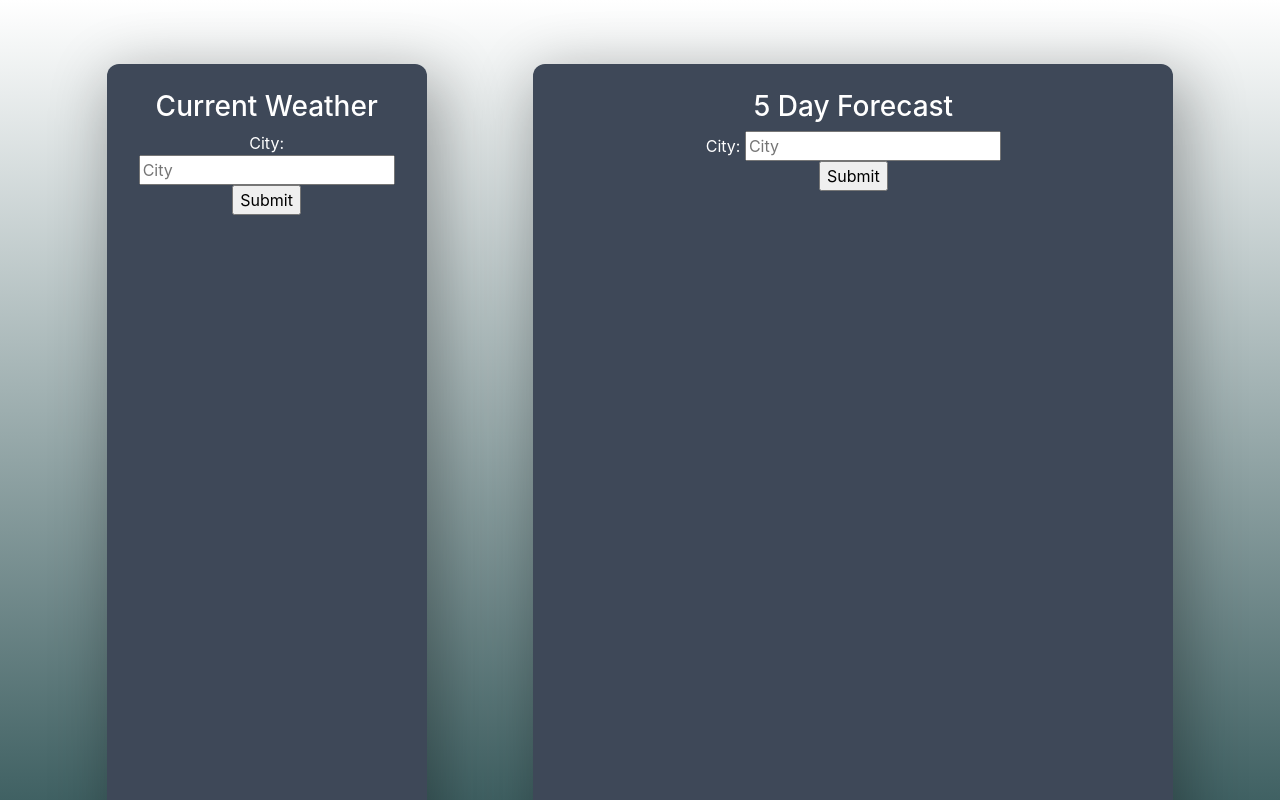
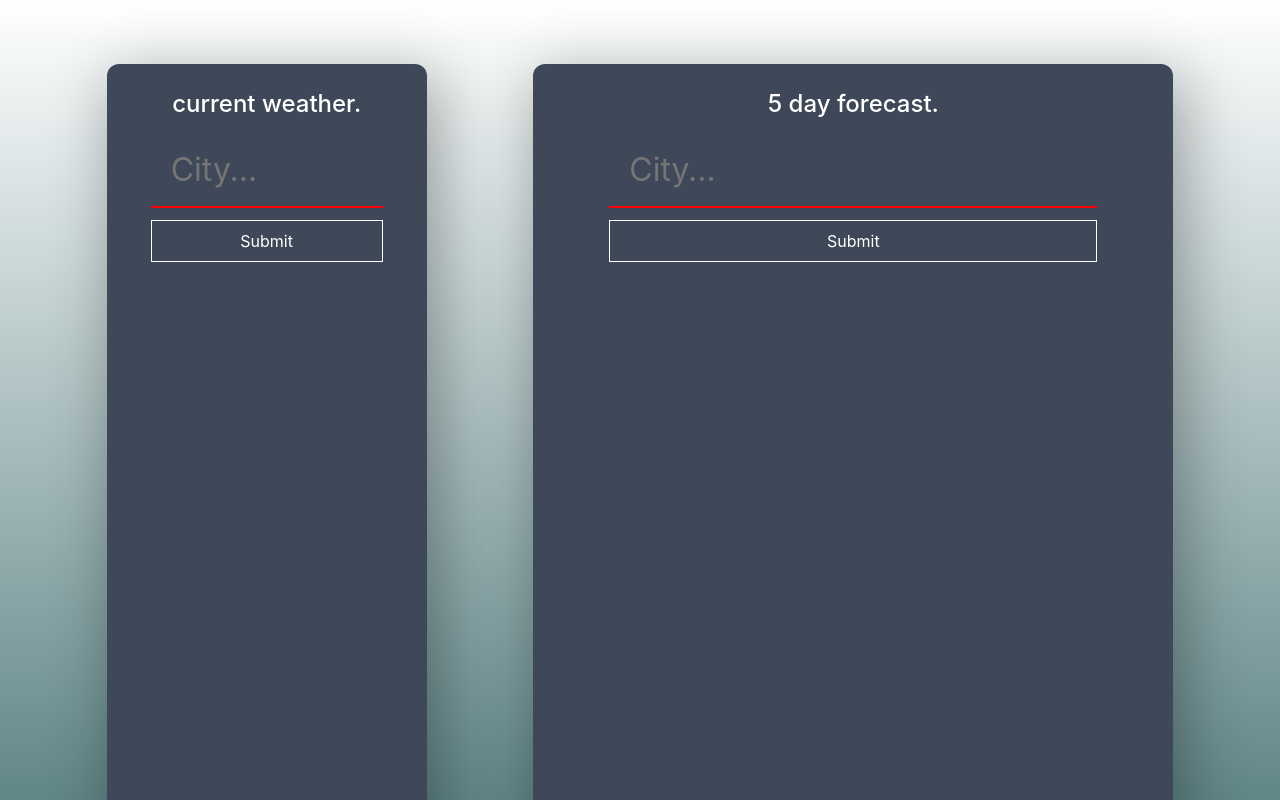
Before and after one commit to famartin/Weather-Getter, a React (Create React App) app in the folder client/: page / in a window 1280 px wide. Shown: the top 800 px of the page. Built offline with nearby package versions, Linux system fonts and the light colour scheme.

Commit message:
forms styled

```diff
--- a/client/src/App.css
+++ b/client/src/App.css
@@ -1,5 +1,5 @@
 body {
-	background-image: linear-gradient(#ffffff, #406163);
+	background-image: linear-gradient(#ffffff, #618688);
 	background-repeat: no-repeat;
     background-attachment: fixed;
 }
@@ -28,6 +28,46 @@ body {
 	color: white;
 }
 
+.Form input[type=text] {
+	width: 80%;
+    padding: 12px 20px;
+	margin: 8px 0;
+	background-color: rgb(62, 72, 88);
+    box-sizing: border-box;
+	border: none;
+	color: white;
+	font-size: 2em;
+    border-bottom: 2px solid red;
+}
+
+.Form .button {
+	background-color: rgb(62, 72, 88);
+    border: 1px solid white;
+    color: white;
+	padding: .5em;
+	width: 80%;
+    text-align: center;
+    text-decoration: none;
+    display: inline-block;
+    font-size: 16px;
+    margin: 4px 2px;
+    -webkit-transition-duration: 0.4s; /* Safari */
+    transition-duration: 0.4s;
+    cursor: pointer;
+}
+
+.Form .button:hover {
+    background-color: rgb(255, 255, 255);
+    color: rgb(0, 0, 0);
+}
+
+input:focus,
+select:focus,
+textarea:focus,
+button:focus {
+    outline: none;
+}
+
 .Title {
 	text-align: center;
 }
--- a/client/src/components/Forecast.js
+++ b/client/src/components/Forecast.js
@@ -152,7 +152,7 @@ class Forecast extends Component {
 	render() {
 		return (
 			<div className="Forecast col-md-6 offset-md-1">
-				<h3>5 Day Forecast</h3>
+				<h4>5 day forecast.</h4>
 				<Form getData={this.getForecast} />
 				{
 					this.state.city &&
--- a/client/src/components/Form.js
+++ b/client/src/components/Form.js
@@ -5,8 +5,8 @@ class Form extends Component {
 		return (
 			<div className="Form">
 				<form onSubmit={this.props.getData} action="/weather" method="get">
-					City: <input type="text" name="cityName" placeholder="City" required></input><br />
-					<input type="submit" value="Submit"></input>
+					<input type="text" name="cityName" placeholder="City..." autocomplete="off" required></input><br />
+					<input className="button" type="submit" value="Submit"></input>
 				</form>
 			</div>
 		);
--- a/client/src/components/Weather.js
+++ b/client/src/components/Weather.js
@@ -59,7 +59,7 @@ class Weather extends Component {
 	render() {
 		return (
 			<div className="Weather col-md-3 offset-md-1">
-				<h3>Current Weather</h3>
+				<h4>current weather.</h4>
 				<Form getData={this.getWeather} />
 				{
 					this.state.city &&
```
